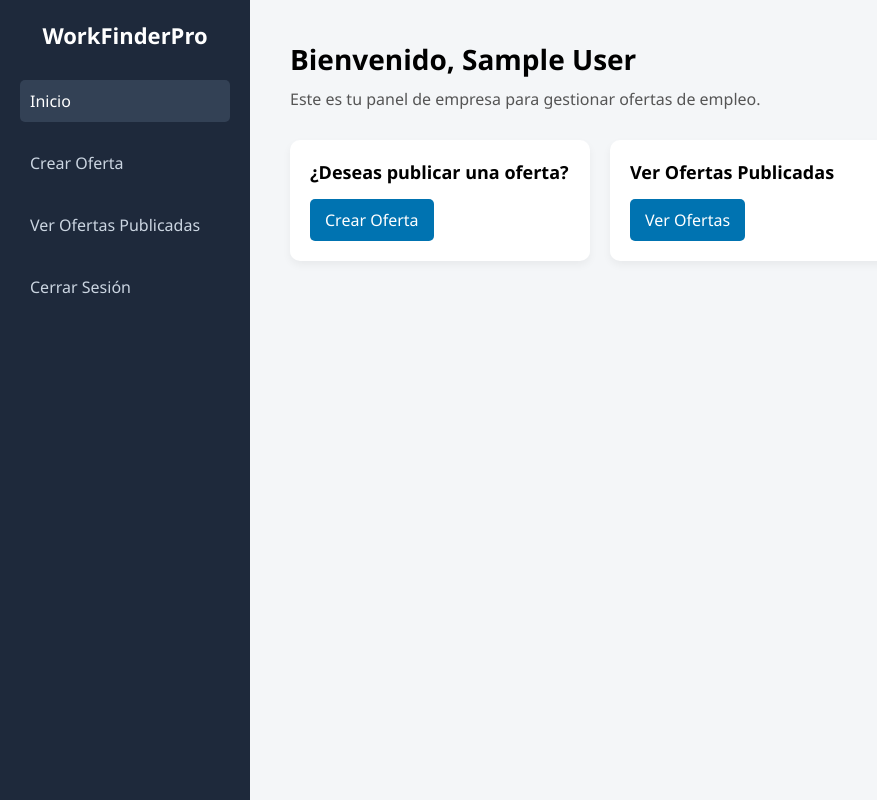
After one commit to Miguelxd12343/ProyectoWorkFinder, a PHP site: page /ProyectoWorkFinder/PHP/dashboard_empresa.php in a window 1280 px wide. The commit adds this page. Shown: the whole page, without its empty margins (0-877 px from the left). Run offline with PHP 8.4, Linux system fonts and the light colour scheme; the visitor is signed in with stand-in values (Sample User, id 1).

Commit message:
Se creo el dashboard de el usuario y la seccion de empresas conectada a la de usuario para que se pudieran publicar ofertas y verlas, se hicioeron algunos cambios en la base de datos

```diff
--- /dev/null
+++ b/CSS/dashboard_empresa.css
@@ -0,0 +1,97 @@
+* {
+  margin: 0;
+  padding: 0;
+  box-sizing: border-box;
+  font-family: 'Segoe UI', sans-serif;
+}
+
+body {
+  display: flex;
+  height: 100vh;
+  background-color: #f4f6f8;
+}
+
+.sidebar {
+  width: 250px;
+  background-color: #1e293b;
+  color: white;
+  padding: 20px;
+}
+
+.sidebar h2 {
+  margin-bottom: 30px;
+  font-size: 22px;
+  text-align: center;
+}
+
+.sidebar ul {
+  list-style: none;
+}
+
+.sidebar ul li {
+  margin: 20px 0;
+}
+
+.sidebar ul li a {
+  color: #cbd5e1;
+  text-decoration: none;
+  font-size: 16px;
+  display: block;
+  padding: 10px;
+  border-radius: 5px;
+}
+
+.sidebar ul li a:hover,
+.sidebar ul li.active a {
+  background-color: #334155;
+  color: #fff;
+}
+
+.main {
+  flex: 1;
+  padding: 40px;
+}
+
+.header h1 {
+  font-size: 28px;
+  margin-bottom: 10px;
+}
+
+.header p {
+  font-size: 16px;
+  color: #555;
+  margin-bottom: 30px;
+}
+
+.cards {
+  display: flex;
+  gap: 20px;
+  flex-wrap: wrap;
+}
+
+.card {
+  background-color: white;
+  padding: 20px;
+  border-radius: 10px;
+  box-shadow: 0 4px 8px rgba(0,0,0,0.05);
+  width: 300px;
+}
+
+.card h3 {
+  font-size: 18px;
+  margin-bottom: 15px;
+}
+
+.card .btn {
+  background-color: #0073b1;
+  color: white;
+  padding: 10px 15px;
+  border: none;
+  text-decoration: none;
+  border-radius: 5px;
+  display: inline-block;
+}
+
+.card .btn:hover {
+  background-color: #005f91;
+}
--- a/HTML/dashboard.html
+++ b/HTML/dashboardperfil.html
@@ -4,7 +4,7 @@
   <meta charset="UTF-8" />
   <meta name="viewport" content="width=device-width, initial-scale=1.0"/>
   <title>Panel de Administración</title>
-  <link rel="stylesheet" href="../CSS/dashboard.css" />
+  <link rel="stylesheet" href="../CSS/dashboardperfil.css" />
   <script src="https://cdn.jsdelivr.net/npm/chart.js"></script>
 </head>
 <body>
--- /dev/null
+++ b/PHP/dashboard_empresa.php
@@ -0,0 +1,49 @@
+<?php
+require_once(__DIR__ . '/conexion.php');
+session_start();
+
+if (!isset($_SESSION['usuario_id']) || $_SESSION['usuario_rol'] != 1) {
+    header('Location: login.php');
+    exit;
+}
+
+$nombreEmpresa = $_SESSION['usuario_nombre'];
+?>
+
+<!DOCTYPE html>
+<html lang="es">
+<head>
+    <meta charset="UTF-8">
+    <title>Panel de Empresa - WorkFinderPro</title>
+    <link rel="stylesheet" href="../CSS/dashboard_empresa.css">
+</head>
+<body>
+    <div class="sidebar">
+        <h2>WorkFinderPro</h2>
+        <ul>
+            <li class="active"><a href="#">Inicio</a></li>
+            <li><a href="crear_oferta.php">Crear Oferta</a></li>
+            <li><a href="ver_ofertas_empresa.php">Ver Ofertas Publicadas</a></li>
+            <li><a href="logout.php">Cerrar Sesión</a></li>
+        </ul>
+    </div>
+
+    <div class="main">
+        <div class="header">
+            <h1>Bienvenido, <?= htmlspecialchars($nombreEmpresa) ?></h1>
+            <p>Este es tu panel de empresa para gestionar ofertas de empleo.</p>
+        </div>
+
+        <div class="cards">
+            <div class="card">
+                <h3>¿Deseas publicar una oferta?</h3>
+                <a href="crear_oferta.php" class="btn">Crear Oferta</a>
+            </div>
+            <div class="card">
+                <h3>Ver Ofertas Publicadas</h3>
+                <a href="ver_ofertas_empresa.php" class="btn">Ver Ofertas</a>
+            </div>
+        </div>
+    </div>
+</body>
+</html>
--- a/PHP/perfil.php
+++ b/PHP/perfil.php
@@ -32,8 +32,7 @@ require 'auth_guard.php';
 
     <nav>
       <a href="../index.html">Inicio</a>
-      <a href="#">Sobre nosotros</a>
-      <a href="#">Servicios</a>
+
     </nav>
   </header>
 
```
Also changed, not shown: CSS/crear_oferta.css (added, +55 -0 lines), CSS/dashboard_usuario.css (renamed from CSS/dashboard.css, +29 -0 lines), HTML/signup.html (+19 -0 lines), PHP/crear_oferta.php (added, +66 -0 lines), PHP/dashboard_usuario.php (added, +88 -0 lines), PHP/login.php (+16 -8 lines), PHP/signup.php (+16 -4 lines), index.html (+2 -5 lines), PHP/datos_graficadashboardperfil.php (renamed from PHP/datos_grafica.php).
